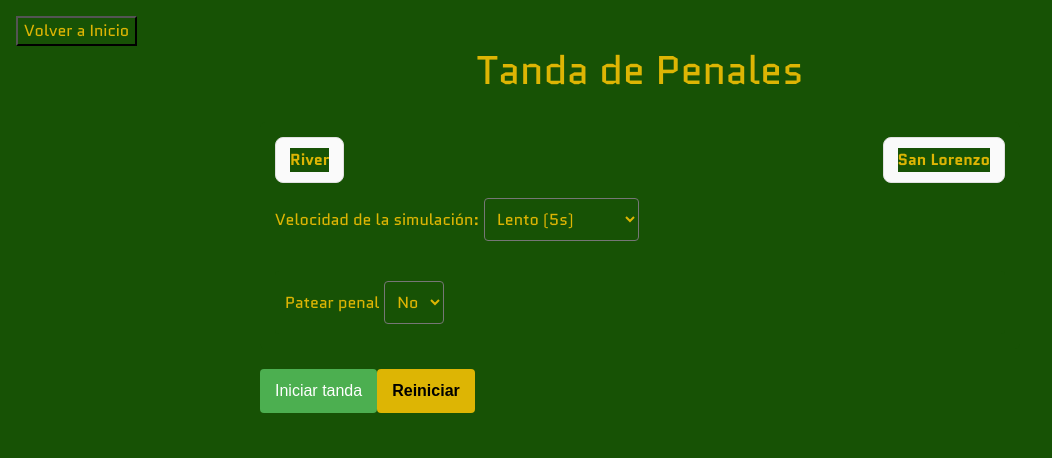
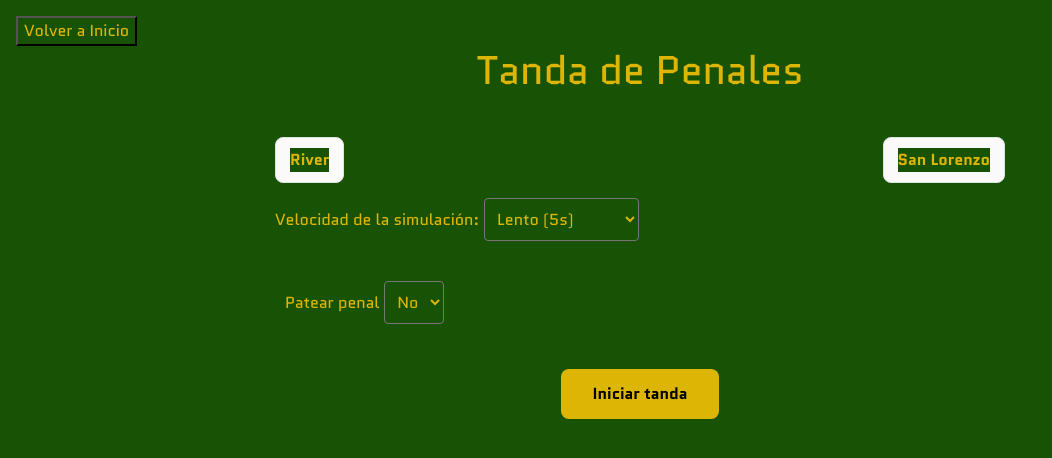
Before and after one commit to TorneoDeluxe/simulador, a React (Vite) app in the folder simulador/: page /penales/simulacion in a window 1280 px wide. Shown: the top 458 px of the page, without its empty margins (0-1052 px from the left). Built offline with nearby package versions, Linux system fonts and the light colour scheme.

Commit message:
Mejora estética de botones en Penales

```diff
--- a/simulador/src/components/Penalties.css
+++ b/simulador/src/components/Penalties.css
@@ -67,21 +67,24 @@
   border-radius: 4px;
 }
 
-.start-button {
-  padding: 10px 15px;
-  background-color: #4CAF50;
-  color: white;
+.btn-jugar {
+  background-color: #ddb504;
+  color: black;
   border: none;
-  border-radius: 4px;
+  padding: 0.8rem 2rem;
+  border-radius: 0.5rem;
+  font-weight: bold;
   cursor: pointer;
-  font-size: 16px;
-  margin-bottom: 20px;
+  transition: background-color 0.3s ease;
 }
 
-.gold-button {
-  background-color: #ddb504;
-  color: #000;
-  font-weight: bold;
+.btn-jugar:disabled {
+  background-color: #aaa;
+  cursor: not-allowed;
+}
+
+.penalties-actions {
+  margin-bottom: 20px;
 }
 
 .start-button:disabled {
--- a/simulador/src/components/Penalties.tsx
+++ b/simulador/src/components/Penalties.tsx
@@ -547,21 +547,25 @@
           </div>
         </div>
 
+        <div className="penalties-actions">
+          {!isFinished ? (
             <button
-          className="start-button"
+              className="btn-jugar"
               onClick={penaltyShootout}
-          disabled={(isRunning && !isUserTurn) || isFinished}
+              disabled={isRunning || isFinished}
             >
               Iniciar tanda
             </button>
-
+          ) : (
             <button
-          className="start-button gold-button"
+              className="btn-jugar"
               onClick={resetShootout}
               disabled={isRunning}
             >
               Reiniciar
             </button>
+          )}
+        </div>
 
         {/* Opciones para el tiro del usuario */}
         {userShotOptions && (
```
Lines whose indentation alone changed are shown as unchanged.
